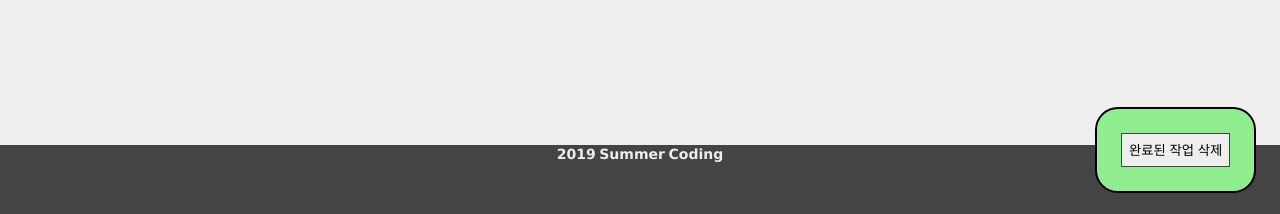
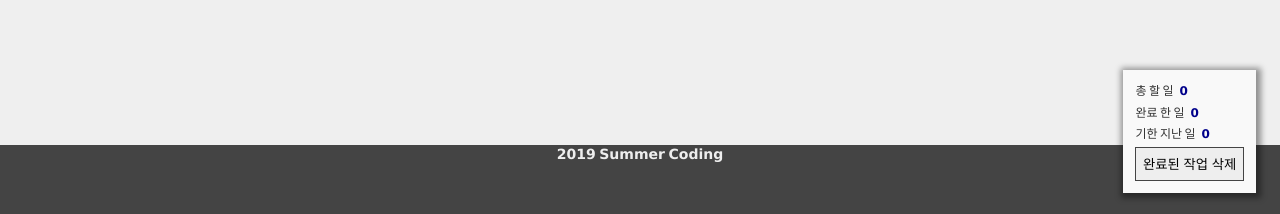
Before and after one commit to mung9/TODO-programmers-summer-coding, a React app in the folder client/: page / in a window 1280 px wide. Shown: the part 583-797 px from the top of the page. Built offline with nearby package versions, Linux system fonts and the light colour scheme; no server answers.

Commit message:
대쉬보드에 현황 표시

```diff
--- a/client/src/components/Todo/TodoItem.jsx
+++ b/client/src/components/Todo/TodoItem.jsx
@@ -3,6 +3,7 @@ import PropTypes from "prop-types";
 import { FontAwesomeIcon } from "@fortawesome/react-fontawesome";
 
 import Input from "../commons/Input";
+import {isOverdue} from '../../util/date';
 
 import PriorityCircle from "../commons/PriorityCircle";
 
@@ -215,12 +216,3 @@ function TodoItemTop({
     </div>
   );
 }
-
-function isOverdue(due) {
-  const endOfTheDueDate = new Date(due);
-  endOfTheDueDate.setDate(endOfTheDueDate.getDate() + 1);
-
-  const now = new Date();
-
-  return endOfTheDueDate.getTime() < now.getTime();
-}
--- a/client/src/components/Todo/index.jsx
+++ b/client/src/components/Todo/index.jsx
@@ -20,6 +20,8 @@ import TodoList from "./TodoList";
 import { nextPriorityOf } from "../commons/priority";
 import NewTodoForm from "./NewTodoForm";
 
+import { isOverdue } from "../../util/date";
+
 import "./todo.css";
 
 export default class Todo extends Component {
@@ -29,7 +31,7 @@ export default class Todo extends Component {
 
   async componentDidMount() {
     let { data: todos } = await getTodos();
-    todos = _.orderBy(todos, ['priority', "regDate"]).reverse();
+    todos = _.orderBy(todos, ["priority", "regDate"]).reverse();
     this.setState({ todos });
   }
 
@@ -151,16 +153,39 @@ export default class Todo extends Component {
           onPriorityChange={this.handlePriorityChange}
           onEdit={this.handleEdit}
         />
-        <FixedNavigation/>
+        <FixedDashboard todos={todos} />
       </section>
     );
   }
 }
 
-function FixedNavigation(){
+function FixedDashboard({ todos }) {
+  const renderProp = function(name, label, value) {
+    return (
+      <p className={`prop ${name}`}>
+        <span className="prop-name">{label}</span>
+        <span className="prop-value">{value}</span>
+      </p>
+    );
+  };
+
+  let numOfOverdueTodos = 0;
+  let numOfTodosDone = 0;
+  todos.forEach(todo => {
+    if (todo.done) {
+      ++numOfTodosDone;
+    } else if (todo.due && isOverdue(todo.due)) {
+      ++numOfOverdueTodos;
+    }
+  });
+  const numOfTodos = todos.length;
+
   return (
-    <div className="fixed-nav">
-      <button className='fixed-nav-btn'>완료된 작업 삭제</button>
+    <div className="fixed-dashboard">
+      {renderProp("total", "총 할 일", numOfTodos)}
+      {renderProp("done", "완료 한 일", numOfTodosDone)}
+      {renderProp("overdue", "기한 지난 일", numOfOverdueTodos)}
+      <button className="fixed-dashboard-btn">완료된 작업 삭제</button>
     </div>
   );
 }
--- a/client/src/components/Todo/todo.css
+++ b/client/src/components/Todo/todo.css
@@ -153,7 +153,7 @@ input[type="submit"] {
 .todo-list .todo-item .todo-item-top .notification svg {
   min-width: 1.5em;
   margin-left: auto;
-  margin-bottom: 0.2em;
+  margin-bottom: 0.3em;
 }
 
 .todo-list .todo-item .todo-item-top .notification .warning {
@@ -182,9 +182,8 @@ input[type="submit"] {
 }
 
 .todo-list .todo-item .content .content-header .overdue::after {
-  content: '(기한 지남)';
-  margin-left: .5em;
-
+  content: "(기한 지남)";
+  margin-left: 0.5em;
 }
 
 .todo-list .todo-item .content .content-body .todo-content,
@@ -219,18 +218,31 @@ input[type="submit"] {
   font-size: 1em;
 }
 
-.fixed-nav {
-  background-color: lightgreen;
-  border: 2px solid black;
+.fixed-dashboard {
+  background-color: #f9f9f9;
+  box-shadow: .1em .1em .5em .3em rgba(0,0,0,.4);
   position: fixed;
   right: 2em;
   bottom: 2em;
-  border-radius: 1.9em;
-  padding: 2em;
+  /* border-radius: 1.9em; */
+  padding: 1em;
 }
 
-.fixed-nav-btn {
+.fixed-dashboard .prop {
+  margin-bottom: .3em;
+}
+
+.fixed-dashboard .prop .prop-name {
+  margin-right: .5em;
+}
+
+.fixed-dashboard .prop .prop-value {
+  font-weight: bold;
+  color: darkblue;
+}
+
+.fixed-dashboard-btn {
   border: 1px solid #444;
-  padding: .5em;
+  padding: 0.5em;
   background-color: #eee;
 }
--- /dev/null
+++ b/client/src/util/date.js
@@ -0,0 +1,8 @@
+export function isOverdue(due) {
+  const endOfTheDueDate = new Date(due);
+  endOfTheDueDate.setDate(endOfTheDueDate.getDate() + 1);
+
+  const now = new Date();
+
+  return endOfTheDueDate.getTime() < now.getTime();
+}
```
